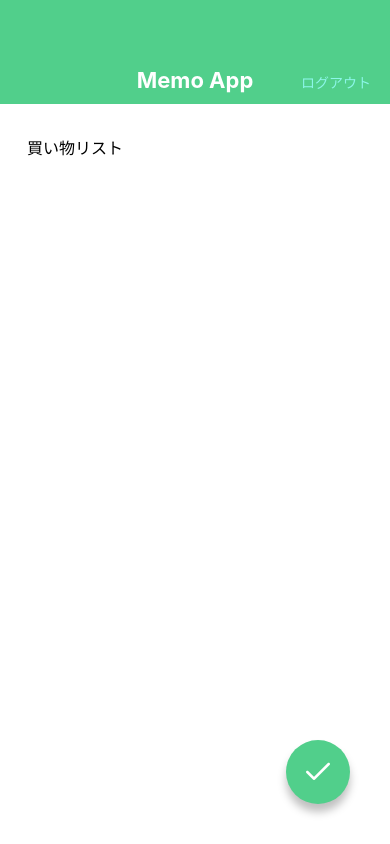
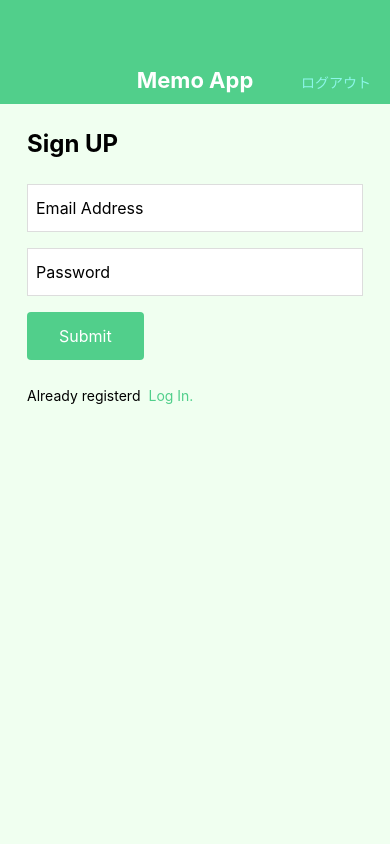
Before and after one commit to keisuke-sunahara/MemoApp, a React Native app: screen /MemoList in a window 390 px wide. Built offline with nearby package versions, Linux system fonts and the light colour scheme.

Commit message:
Create LogInScreen and SignUpScreen

```diff
--- a/App.jsx
+++ b/App.jsx
@@ -2,11 +2,13 @@ import React from 'react';
 
 // import MemoListScreen from './src/screens/MemoListScreen';
 // import MemoDetailScreen from './src/screens/MemoDetailScreen';
-import MemoEditScreen from './src/screens/MemoEditScreen';
+// import MemoEditScreen from './src/screens/MemoEditScreen';
 // import MemoCreateScreen from './src/screens/MemoCreateScreen';
+// import LogInScreen from './src/screens/LogInScreen';
+import SignUpScreen from './src/screens/SignUpScreen';
 
 export default function App() {
   return (
-    <MemoEditScreen />
+    <SignUpScreen />
   );
 }
--- /dev/null
+++ b/src/components/Button.jsx
@@ -0,0 +1,32 @@
+import React from 'react';
+import { StyleSheet, Text, View } from 'react-native';
+import { string } from 'prop-types';
+
+export default function Button(props) {
+  const { label } = props;
+  return (
+    <View style={styles.buttonContainer}>
+      <Text style={styles.buttonLabel}>{label}</Text>
+    </View>
+  );
+}
+
+Button.propTypes = {
+  label: string.isRequired,
+};
+
+const styles = StyleSheet.create({
+  buttonContainer: {
+    backgroundColor: '#51CF8B',
+    borderRadius: 4,
+    alignSelf: 'flex-start',
+    marginBottom: 24,
+  },
+  buttonLabel: {
+    fontSize: 16,
+    lineHeight: 32,
+    paddingVertical: 8,
+    paddingHorizontal: 32,
+    color: '#FFFFFF',
+  },
+});
--- /dev/null
+++ b/src/screens/LogInScreen.jsx
@@ -0,0 +1,64 @@
+import React from 'react';
+import {
+  View, Text, TextInput, StyleSheet,
+} from 'react-native';
+
+import AppBar from '../components/AppBar';
+import Button from '../components/Button';
+
+export default function LogInScreen() {
+  return (
+    <View style={styles.container}>
+      <AppBar />
+      <View style={styles.inner}>
+        <Text style={styles.title}>Log In</Text>
+        <TextInput style={styles.input} value="Email Address" />
+        <TextInput style={styles.input} value="Password" />
+        <Button label="Submit" />
+        <View style={styles.footer}>
+          <Text style={styles.footerText}>Not registered</Text>
+          <Text style={styles.footerLink}>Sign up here!</Text>
+        </View>
+      </View>
+    </View>
+  );
+}
+
+const styles = StyleSheet.create({
+  container: {
+    flex: 1,
+    backgroundColor: '#F0FFF0',
+  },
+  inner: {
+    paddingHorizontal: 27,
+    paddingVertical: 24,
+  },
+  title: {
+    fontSize: 24,
+    lineHeight: 32,
+    fontWeight: 'bold',
+    marginBottom: 24,
+  },
+  input: {
+    fontSize: 16,
+    height: 48,
+    borderColor: '#DDDDDD',
+    borderWidth: 1,
+    backgroundColor: '#FFFFFF',
+    paddingHorizontal: 8,
+    marginBottom: 16,
+  },
+  footerText: {
+    fontSize: 14,
+    lineHeight: 24,
+    marginRight: 8,
+  },
+  footerLink: {
+    fontSize: 14,
+    lineHeight: 24,
+    color: '#51CF8B',
+  },
+  footer: {
+    flexDirection: 'row',
+  },
+});
--- /dev/null
+++ b/src/screens/SignUpScreen.jsx
@@ -0,0 +1,64 @@
+import React from 'react';
+import {
+  View, Text, TextInput, StyleSheet,
+} from 'react-native';
+
+import AppBar from '../components/AppBar';
+import Button from '../components/Button';
+
+export default function SignUpScreen() {
+  return (
+    <View style={styles.container}>
+      <AppBar />
+      <View style={styles.inner}>
+        <Text style={styles.title}>Sign UP</Text>
+        <TextInput style={styles.input} value="Email Address" />
+        <TextInput style={styles.input} value="Password" />
+        <Button label="Submit" />
+        <View style={styles.footer}>
+          <Text style={styles.footerText}>Already registerd</Text>
+          <Text style={styles.footerLink}>Log In.</Text>
+        </View>
+      </View>
+    </View>
+  );
+}
+
+const styles = StyleSheet.create({
+  container: {
+    flex: 1,
+    backgroundColor: '#F0FFF0',
+  },
+  inner: {
+    paddingHorizontal: 27,
+    paddingVertical: 24,
+  },
+  title: {
+    fontSize: 24,
+    lineHeight: 32,
+    fontWeight: 'bold',
+    marginBottom: 24,
+  },
+  input: {
+    fontSize: 16,
+    height: 48,
+    borderColor: '#DDDDDD',
+    borderWidth: 1,
+    backgroundColor: '#FFFFFF',
+    paddingHorizontal: 8,
+    marginBottom: 16,
+  },
+  footerText: {
+    fontSize: 14,
+    lineHeight: 24,
+    marginRight: 8,
+  },
+  footerLink: {
+    fontSize: 14,
+    lineHeight: 24,
+    color: '#51CF8B',
+  },
+  footer: {
+    flexDirection: 'row',
+  },
+});
```
